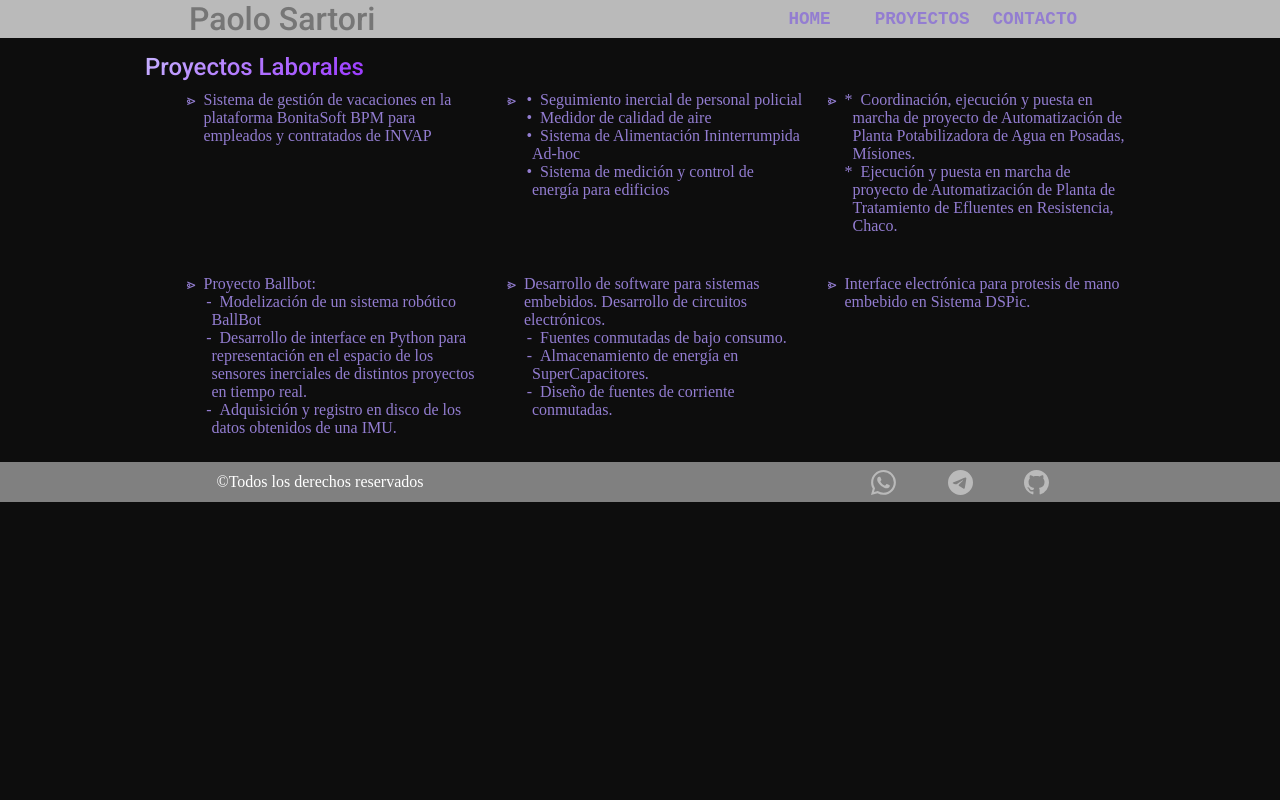
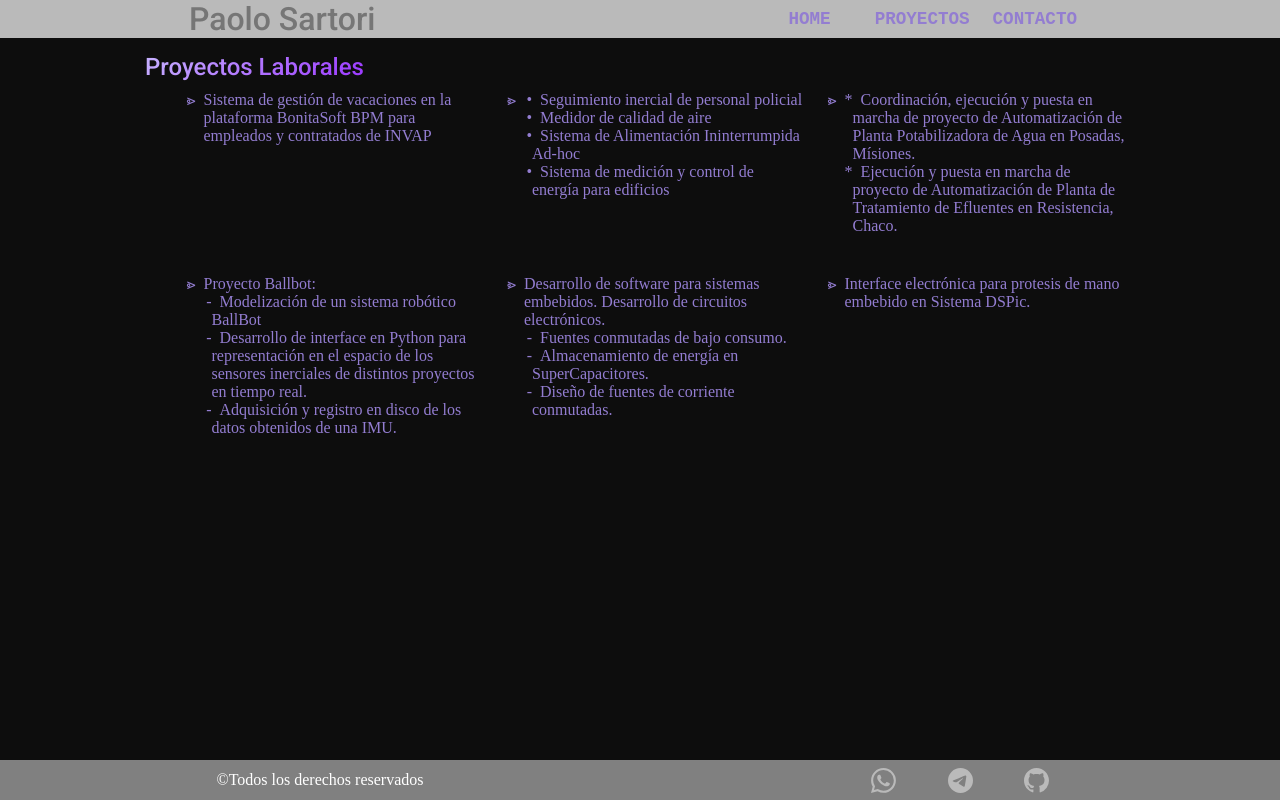
Before and after one commit to ps-dev-repo/DesarrolloWeb-37320, a plain HTML site: page pages/proyectos.html in a window 1280 px wide. Drawn offline with Linux system fonts and the light colour scheme; grey boxes are pictures that could not be loaded.

Commit message:
Ajuste tamaño body para ubicación footer

```diff
--- a/css/style.css
+++ b/css/style.css
@@ -44,8 +44,9 @@ body {
 
     /* GRID, aunque no es necesario en verdad */
     display: grid;
+    min-height: 100vh;
     grid-template-columns: 100%;
-    grid-template-rows: auto auto auto;
+    grid-template-rows: auto 1fr auto;
 }
 
 
```
